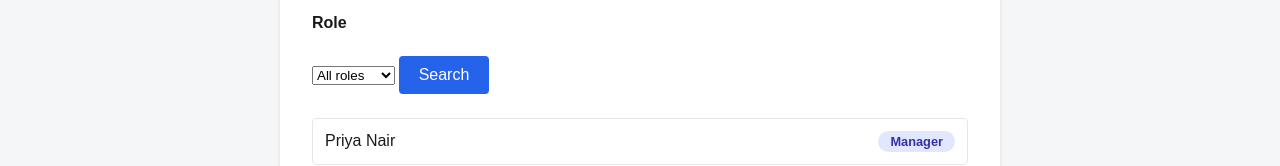
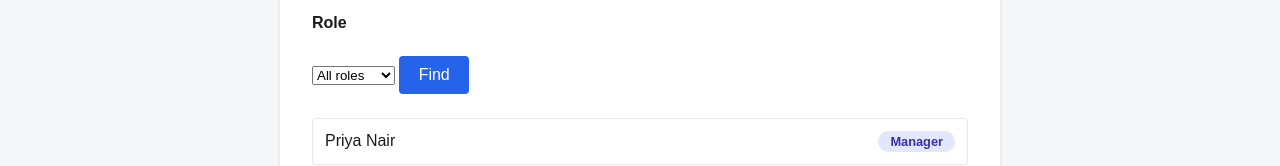
Before and after one commit to Niranjan17122002/playwright-test-target, a plain HTML site: page team/index.html in a window 1280 px wide. Shown: the part 248-414 px from the top of the page. Drawn offline with Linux system fonts and the light colour scheme.

Commit message:
Test D: rename team Search button to Find (merge path)

```diff
--- a/team/index.html
+++ b/team/index.html
@@ -25,7 +25,7 @@
       <option value="scheduler">Scheduler</option>
       <option value="staff">Staff</option>
     </select>
-    <button type="button" id="team-search-button">Search</button>
+    <button type="button" id="team-search-button">Find</button>
     <ul id="team-list" class="list">
       <li class="list-item" data-name="Priya Nair"><span>Priya Nair</span><span class="tag">Manager</span></li>
       <li class="list-item" data-name="Sam Okafor"><span>Sam Okafor</span><span class="tag">Scheduler</span></li>
```
